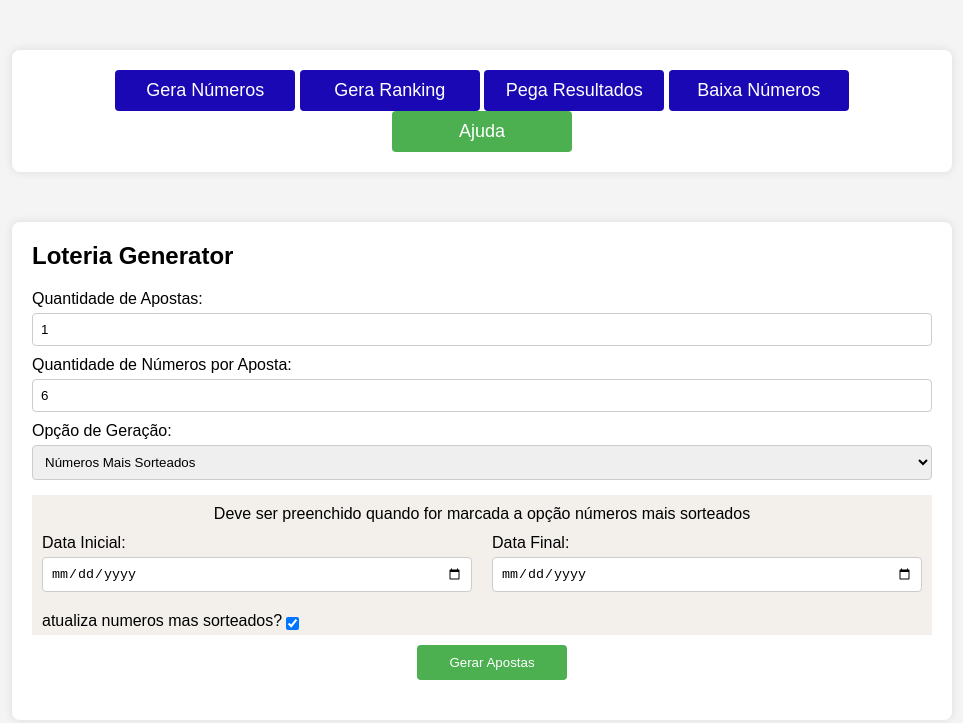
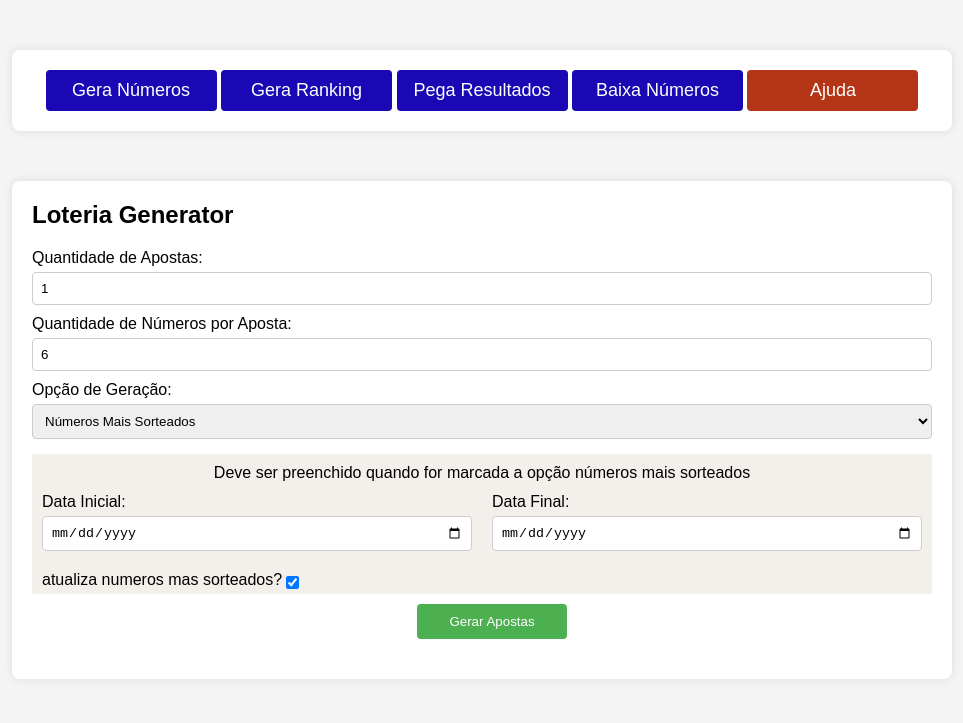
Before and after one commit to renatocouto1867/loteria, a plain HTML site: page index.html in a window 1280 px wide. Shown: the whole page, without its empty margins (158-1121 px from the left). Drawn offline with Linux system fonts and the light colour scheme.

Commit message:
Update style.css

```diff
--- a/nao_apagar/style.css
+++ b/nao_apagar/style.css
@@ -177,13 +177,24 @@ button:hover {
 }
 
 .selecao {
-    padding: 10px 20px;
+    padding: 10px 10px;
     background-color: #1908b4;
     color: white;
     border: none;
     border-radius: 4px;
     cursor: pointer;
 }
+
+#ajuda {
+    padding: 10px 10px;
+    width: 15%;
+    background-color: #b33516;
+    color: white;
+    border: none;
+    border-radius: 4px;
+    cursor: pointer;
+}
+
 
 #results {
     margin-top: 20px;
@@ -201,7 +212,7 @@ button:hover {
 }
 
 #divSelecao button {
-    width: 20%;
+    width: 19%;
     margin-bottom: 0;
     font-size: large;
 }
```
